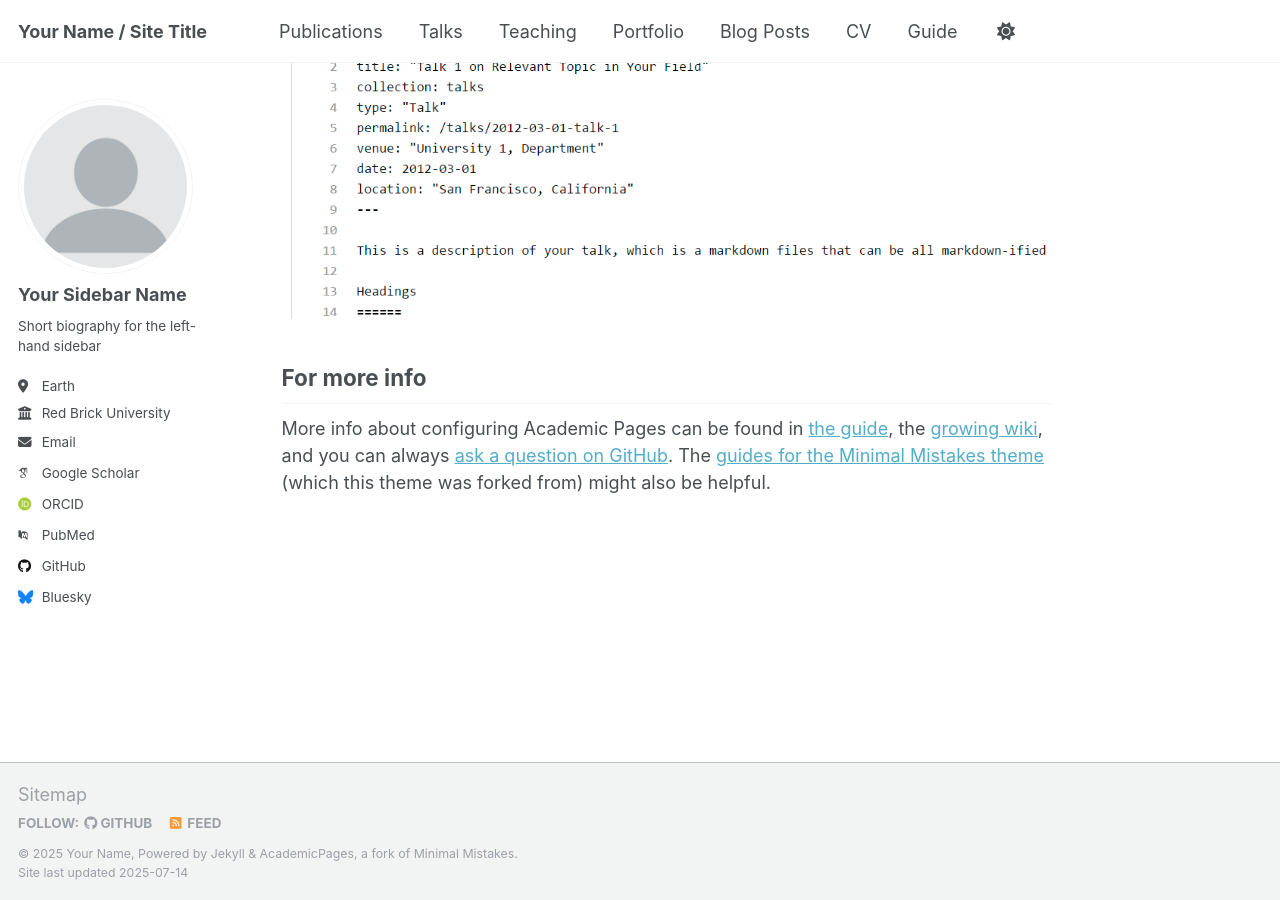
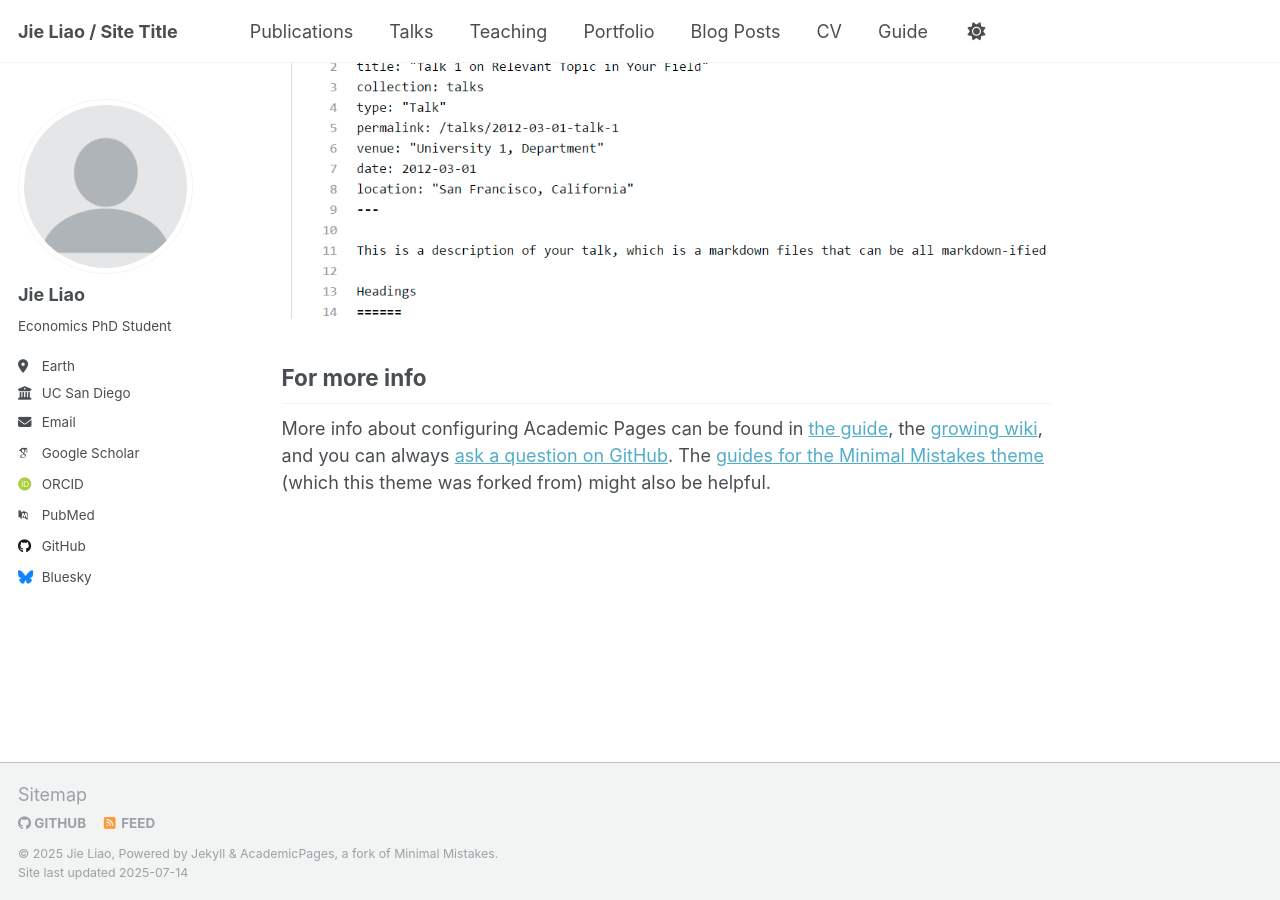
Before and after one commit to Jie-Liao/Jie-Liao.github.io, a Jekyll site: the page built from _pages/about.md, in a window 1280 px wide and 900 px high, scrolled down 2880 px. Built offline with Jekyll 4.4.1, drawn with Linux system fonts in a browser that asks for light colours; some web fonts are replaced; a script that is not in the unit is left out.

Commit message:
Update _config.yml

```diff
--- a/_config.yml
+++ b/_config.yml
@@ -7,11 +7,11 @@
 # server process.
 
 # Basic Site Settings
-locale                   : "en-US"
+locale                   : #"UC San Diego"
 site_theme               : "default"
-title                    : "Your Name / Site Title"
+title                    : "Jie Liao / Site Title"
 title_separator          : "-"
-name                     : &name "Your Name"
+name                     : &name "Jie Liao"
 description              : &description "personal description"
 url                      : https://academicpages.github.io # the base hostname & protocol for your site e.g. "https://[your GitHub username].github.io" or if you already have some other page hosted on Github then use "https://[your GitHub username].github.io/[Your Repo Name]"
 baseurl                  : "" # the subpath of your site, e.g. "/blog"
@@ -23,11 +23,11 @@ repository               : "academicpages/academicpages.github.io"
 author:
   # Biographic information
   avatar           : "profile.png"
-  name             : "Your Sidebar Name"
+  name             : "Jie Liao"
   pronouns         : # example: "she/her"
-  bio              : "Short biography for the left-hand sidebar"
+  bio              : "Economics PhD Student"
   location         : "Earth"
-  employer         : "Red Brick University"
+  employer         : "UC San Diego"
   uri              : # URL
   email            : "none@example.org"
 
```
